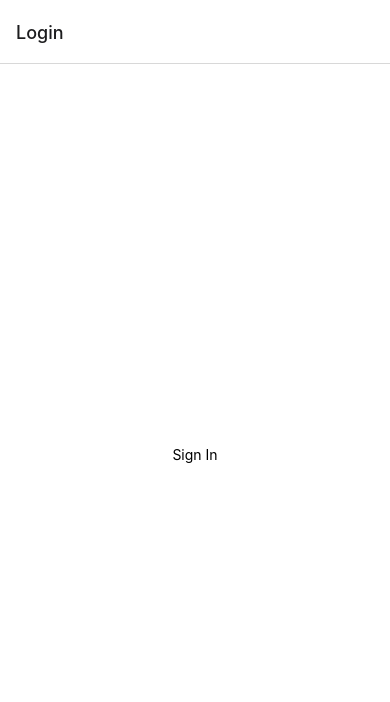
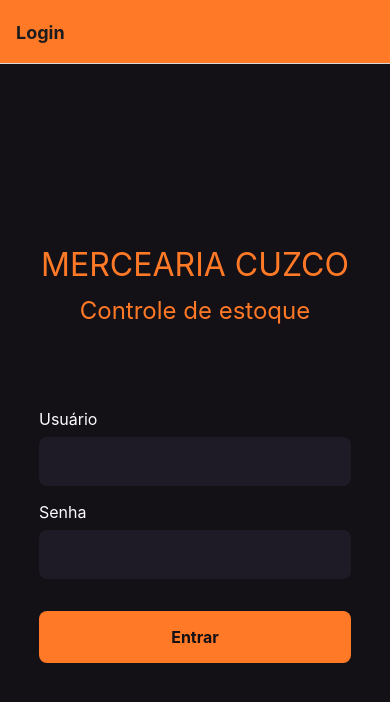
Before and after one commit to hinname/mercearia-cuzco-stockapp, a React Native app in the folder mc-stockapp/: screen /Login in a window 390 px wide. Shown: the top 702 px of the page. Built offline with nearby package versions, Linux system fonts and the light colour scheme.

Commit message:
signin screen basic structure

```diff
--- a/mc-stockapp/App.tsx
+++ b/mc-stockapp/App.tsx
@@ -31,7 +31,14 @@ export default function App() {
             )}} />
           </Tab.Navigator>
         ) : (
-          <StackLogin.Navigator>
+          <StackLogin.Navigator screenOptions={{
+            headerStyle: {
+              backgroundColor: '#ff7926',
+            },
+            headerTitleStyle: {
+              fontWeight: 'bold',
+            },
+          }}>
             <StackLogin.Screen name="Login" component={SignIn} initialParams={{funcSignIn: setIsSignedIn}} />
             <StackLogin.Screen name="Cadastrar-se" component={SignUp} />
           </StackLogin.Navigator>
--- a/mc-stockapp/src/screens/SignIn/index.tsx
+++ b/mc-stockapp/src/screens/SignIn/index.tsx
@@ -1,10 +1,26 @@
-import { Text, View } from 'react-native';
+import { Text, TextInput, TouchableOpacity, View } from 'react-native';
 import styles from './styles';
 
 export default function SignIn() {
   return (
     <View style={styles.container}>
-      <Text>Sign In</Text>
+      <View style={styles.header}>
+        <Text style={styles.titleCompany}>MERCEARIA CUZCO</Text>
+        <Text style={styles.titleApp}>Controle de estoque</Text>
+      </View>
+      <View style={styles.form}>
+        <View>
+          <Text style={styles.inputText}>Usuário</Text>
+          <TextInput style={styles.input} />
+        </View>
+        <View>
+          <Text style={styles.inputText}>Senha</Text>
+          <TextInput style={styles.input} />
+        </View>
+        <TouchableOpacity style={styles.button}>
+          <Text style={styles.buttonText}>Entrar</Text>
+        </TouchableOpacity>
+      </View>
     </View>
   );
 }
--- a/mc-stockapp/src/screens/SignIn/styles.ts
+++ b/mc-stockapp/src/screens/SignIn/styles.ts
@@ -3,10 +3,56 @@ import { StyleSheet } from "react-native";
 const styles = StyleSheet.create({
   container: {
     flex: 1,
-    backgroundColor: '#fff',
+    backgroundColor: '#131016',
     alignItems: 'center',
     justifyContent: 'center',
-  }
+  },
+  header: {
+    marginBottom: 60,
+    alignItems: 'center',
+  },
+  titleCompany: {
+    fontSize: 32,
+    color: '#FF7926',
+    marginBottom: 12,
+  },
+  titleApp: {
+    fontSize: 24,
+    color: '#FF7926',
+    marginBottom: 24,
+  },
+  form: {
+    width: '80%',
+    flexDirection: 'column',
+    justifyContent: 'center',
+  },
+  input: {
+    backgroundColor: '#1E1B26',
+    width: '100%',
+    padding: 16,
+    marginBottom: 16,
+    borderRadius: 8,
+    color: '#fdfcfe',
+  },
+  inputText: {
+    color: '#fdfcfe',
+    width: '100%',
+    fontSize: 16,
+    marginBottom: 8,
+  },
+  button: {
+    backgroundColor: '#FF7926',
+    width: '100%',
+    padding: 16,
+    borderRadius: 8,
+    alignItems: 'center',
+    marginTop: 16,
+  },
+  buttonText: {
+    color: '#131016',
+    fontWeight: 'bold',
+    fontSize: 16,
+  },
 });
 
 export default styles;
```
